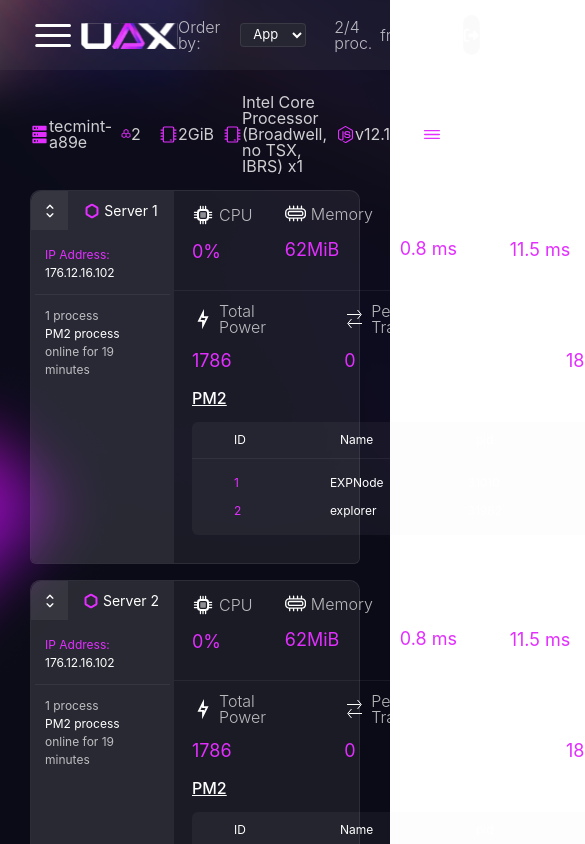
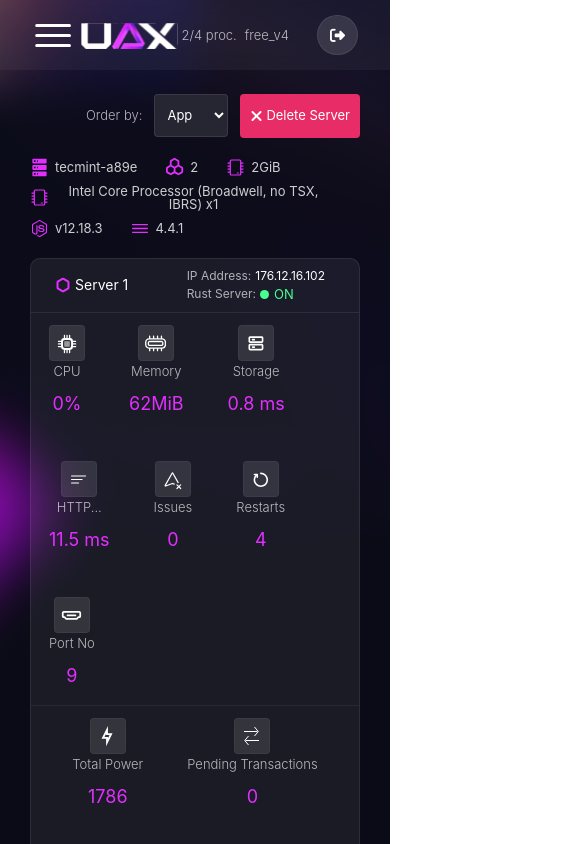
Before and after one commit to onyx-pro8/UAX-React-Server, a React (Create React App) app: page /main in a window 390 px wide. Shown: the top 844 px of the page, 585 px wide, since content can reach past the window. Built offline with nearby package versions, Linux system fonts and the light colour scheme.

Commit message:
update/mobile-view-main-page

```diff
--- a/src/App.css
+++ b/src/App.css
@@ -64,8 +64,9 @@ h5 {
 
 h6 {
   font-weight: 300;
-  font-size: 14;
+  font-size: 14px;
   color: #FFFFFFB2;
+  text-align: center;
 }
 
 span {
--- a/src/assets/stylesheet/mobile.css
+++ b/src/assets/stylesheet/mobile.css
@@ -1,5 +1,29 @@
+@media screen and (max-width: 1150px) {
+    th {
+        padding: 8px 22px;
+    }
+
+    td {
+        padding: 4px 22px;
+    }
+}
+
+@media screen and (max-width: 940px) {
+    table {
+        width: 100%;
+    }
+
+    th {
+        text-align: start;
+    }
+}
+
 @media screen and (max-width: 512px) {
     .auth-box {
         min-width: 100%;
     }
+
+    h6 {
+        font-size: 13px;
+    }
 }
--- a/src/components/common/Select.jsx
+++ b/src/components/common/Select.jsx
@@ -3,7 +3,7 @@ export const Select = ({
     style: { select, option } = {}
 }) => {
     return (
-        <select className="pb-[3px] pt-[1px] w-[74px] px-2">
+        <select className={`pb-[3px] pt-[1px] w-[74px] px-2 ${select}`}>
             {
                 options.map((_itm, _idx) => (
                     <option value={_itm.value} key={_idx}>{_itm.label}</option>
--- a/src/components/data.js
+++ b/src/components/data.js
@@ -70,7 +70,7 @@ export const datas = {
         },
         {
             icon: HTTP,
-            key: 'HTTp...',
+            key: 'HTTP...',
             value: '11.5 ms'
         },
         {
--- a/src/components/layout/header.jsx
+++ b/src/components/layout/header.jsx
@@ -16,13 +16,13 @@ const datas = [
 
 export const Header = ({ state, style }) => {
     return (
-        <div className={`w-full max-w-screen-2xl h-[70px] bg-[#8080801A] bg-blue-[24] fixed top-0 left-1/2 items-center z-10 t-center ${style}`}>
+        <div className={`w-full max-w-screen-2xl h-[70px] bg-[#8080801A] backdrop-blur fixed top-0 left-1/2 items-center z-50 t-center ${style}`}>
             <div className="px-8 flex items-center justify-between w-full">
                 <img src={Logo} alt="No Logo" />
                 {state && (
                     <>
                         <div className="flex items-center gap-7">
-                            <div className="flex items-center gap-3">
+                            <div className="mobile:flex hidden items-center gap-3">
                                 <h6>Order by:</h6>
                                 <Select options={datas} />
                             </div>
@@ -33,7 +33,7 @@ export const Header = ({ state, style }) => {
                             <div>
                                 <Button
                                     icon={'right-from-bracket text-[#FFFFFF] text-[15px]'}
-                                    style={'rounded-3xl bg-[#D9D9D924] border border-[#FFFFFF14] w-[40px] h-[40px] d-center'}
+                                    style={'rounded-3xl bg-[#D9D9D924] p-3 border border-[#FFFFFF14] w-[40px] h-[40px] d-center'}
                                 />
                             </div>
                         </div>
--- a/src/pages/index.jsx
+++ b/src/pages/index.jsx
@@ -11,7 +11,7 @@ import { Terminal } from "./main/terminal";
 
 export const Pages = () => {
     return (
-        <div className="w-full h-screen min-h-screen 2xl:w-[1440px] py-[70px] mx-auto main-page">
+        <div className="w-full h-max min-h-screen 2xl:w-[1440px] py-[70px] mx-auto main-page">
             <Routes>
                 {/* Default and Overview Routes */}
                 <Route path="/" element={<SignIn />} />
--- a/src/pages/main/components/pc.jsx
+++ b/src/pages/main/components/pc.jsx
@@ -1,14 +1,27 @@
 import { datas } from "@components/data";
+import { Button } from "@components/common/Button";
+import { Select } from "@components/common/Select";
+
+const data = [
+    {
+        value: 'app',
+        label: 'App'
+    },
+    {
+        value: 'web',
+        label: 'Web'
+    },
+]
 
 export const PCInfor = () => {
     return (
         <div
-            className="flex items-center justify-between"
+            className="flex items-center justify-between mobile:flex-row flex-col-reverse"
         >
-            <div className="flex items-center gap-7">
+            <div className="flex flex-wrap items-center">
                 {
                     datas.PCInfor.map((_itm, _idx) => (
-                        <div className="flex items-center ga0-[6px]" key={_idx}>
+                        <div className="flex items-center gap-[6px] mr-7 my-1" key={_idx}>
                             <img src={_itm.icon} alt="No infor" />
                             <h6 className="text-[#FFFFFFCC] font-normal">
                                 {_itm.label}
@@ -17,6 +30,17 @@ export const PCInfor = () => {
                     ))
                 }
             </div>
+            <div className="flex items-center mobile:mb-0 mb-4 justify-end mobile:w-auto w-full gap-3">
+                <div className="flex items-center gap-3 h-full mobile:hidden">
+                    <h6>Order by:</h6>
+                    <Select options={data} style={{ select: 'h-[43px]' }} />
+                </div>
+                <Button
+                    icon='times text-white mr-[4px]'
+                    content='Delete Server'
+                    style='bg-[#E82C67] w-max px-[10px] min-w-[115px]'
+                />
+            </div>
         </div>
     )
 }
--- a/src/pages/main/components/server.jsx
+++ b/src/pages/main/components/server.jsx
@@ -9,8 +9,8 @@ import { ServerBtn } from "./serverBtn";
 
 export const Server = ({ Nr }) => {
     return (
-        <div className="bg-[#BBBBBB17] border border-[#FFFFFF14] rounded-t-[10px] rounded-b-md mt-4 flex">
-            <div className="bg-[#D9D9D912] rounded-tl-[10px] rounded-bl-md">
+        <div className="bg-[#BBBBBB17] border border-[#FFFFFF14] rounded-t-[10px] rounded-b-md mt-4 flex mobile:flex-row flex-col">
+            <div className="bg-[#D9D9D912] rounded-tl-[10px] rounded-bl-md mobile:block hidden">
                 <div className="flex min-w-[143px]">
                     <div className="bg-[#D9D9D912] rounded-tl-[10px] w-[37px] h-[39px] d-center">
                         <img src={Updown} alt="No Up-Down" />
@@ -33,19 +33,40 @@ export const Server = ({ Nr }) => {
                     </div>
                 </div>
             </div>
+            <div className="mobile:hidden border-b border-[#FFFFFF14] flex items-center justify-between px-6 py-2">
+                <div className="d-center gap-1">
+                    <img src={Hexagon} alt="No Single Hexagon" />
+                    <h5>Server {Nr}</h5>
+                </div>
+                <div>
+                    <div className="px-[10px] flex items-center">
+                        <span className="text-[#FFFFFFA8] mr-1">IP Address:</span>
+                        <span>176.12.16.102</span>
+                    </div>
+                    <div className="px-[10px] flex items-center">
+                        <span className="text-[#FFFFFFA8] mr-1">Rust Server:</span>
+                        <div className="flex items-center gap-[5px]">
+                            <div className="rounded-full w-[9px] h-[9px] bg-[#47FF91]" />
+                            <span className="text-[#47FF91] text-[13px]">ON</span>
+                        </div>
+                    </div>
+                </div>
+            </div>
             <div className="flex-1">
                 <div className="border-b border-[#FFFFFF0F] pt-3 px-[18px] pb-4">
                     <Device />
                 </div>
-                <div className="pt-3 px-[18px] pb-7">
+                <div className="mobile:pb-7 pb-1 pt-3 px-[18px]">
                     <Txs />
                     <h1 className="underline text-[16px] my-4">PM2</h1>
-                    <Table data={datas.table} />
+                    <div className="w-full overflow-auto">
+                        <Table data={datas.table} />
+                    </div>
                 </div>
             </div>
             <div className="p-4 border-l border-[#FFFFFF0F] flex flex-col justify-between pb-7">
                 <ServerBtn />
-                <div className="flex items-center gap-[5px]">
+                <div className="items-center gap-[5px] mobile:flex hidden">
                     <div className="rounded-full w-[9px] h-[9px] bg-[#47FF91]" />
                     <span className="text-[#47FF91] text-[13px]">Rust Server: ON</span>
                 </div>
--- a/src/pages/main/components/serverBtn.jsx
+++ b/src/pages/main/components/serverBtn.jsx
@@ -7,15 +7,17 @@ export const ServerBtn = () => {
     const { navigation } = useHooks();
 
     return (
-        <div>
+        <div className="flex flex-wrap">
             {
                 datas.serverBtns.map((_itm, _idx) => (
-                    <Button
-                        image={_itm.icon}
-                        content={_itm.content}
-                        action={() => navigation('/main')}
-                        style="bg-[#D9D9D912] px-[8px] mt-[6px] gap-[8px] min-w-[146px] !justify-start"
-                    />
+                    <div className="mt-[6px] mobile:w-full max-xs:w-full w-1/2 px-2" key={_idx}>
+                        <Button
+                            image={_itm.icon}
+                            content={_itm.content}
+                            action={() => navigation('/main')}
+                            style="bg-[#D9D9D912] px-[8px] gap-[8px] !justify-start"
+                        />
+                    </div>
                 ))
             }
         </div>
--- a/src/pages/main/components/serverTemplate.jsx
+++ b/src/pages/main/components/serverTemplate.jsx
@@ -1,11 +1,23 @@
-export const Template = ({ datas }) => {
+export const Template = ({ datas, style }) => {
     return (
-        <div className="flex gap-11">
+        <div className={`flex flex-wrap gap-11 ${style}`}>
             {
                 datas.map((_itm, _idx) => (
-                    <div key={_idx}>
-                        <div className="flex items-center gap-1 mb-3">
-                            <img src={_itm.icon} alt="No Device" />
+                    <div key={_idx} className="flex flex-col mobile:items-start items-center">
+                        <div className="flex items-center gap-1 mb-3 mobile:flex-row flex-col">
+                            <img
+                                src={_itm.icon}
+                                alt="No Device"
+                                className="mobile:block hidden"
+                            />
+                            <div
+                                className="w-9 h-9 rounded bg-[#FFFFFF1C] items-center justify-center border border-[#FFFFFF0A] mobile:hidden flex"
+                            >
+                                <img
+                                    src={_itm.icon}
+                                    alt="No Device"
+                                />
+                            </div>
                             <h6>{_itm.key}</h6>
                         </div>
                         <span className="pink text-[18px]">{_itm.value}</span>
--- a/src/pages/main/components/txs.jsx
+++ b/src/pages/main/components/txs.jsx
@@ -3,6 +3,6 @@ import { Template } from "./serverTemplate";
 
 export const Txs = () => {
     return (
-        <Template datas={datas.txs} />
+        <Template datas={datas.txs} style="xs:justify-start justify-center" />
     )
 };
--- a/tailwind.config.js
+++ b/tailwind.config.js
@@ -5,9 +5,10 @@ module.exports = {
     theme: {
         extend: {},
         screens: {
-            'xs': '420px',
+            'xs': '480px',
             'sm': '640px',
             'md': '768px',
+            'mobile': '940px',
             'lg': '1024px',
             'xl': '1280px',
             '2xl': '1440px',
```
